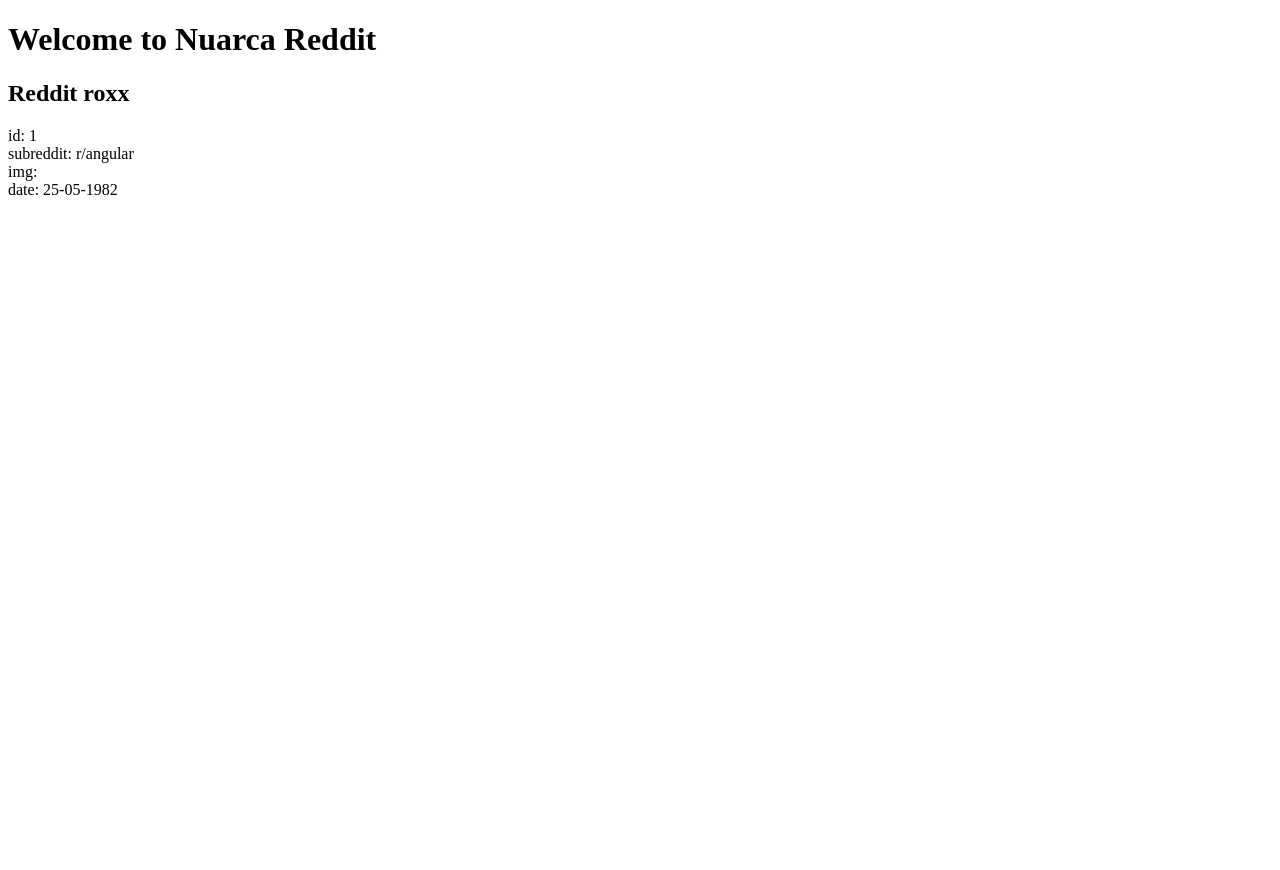
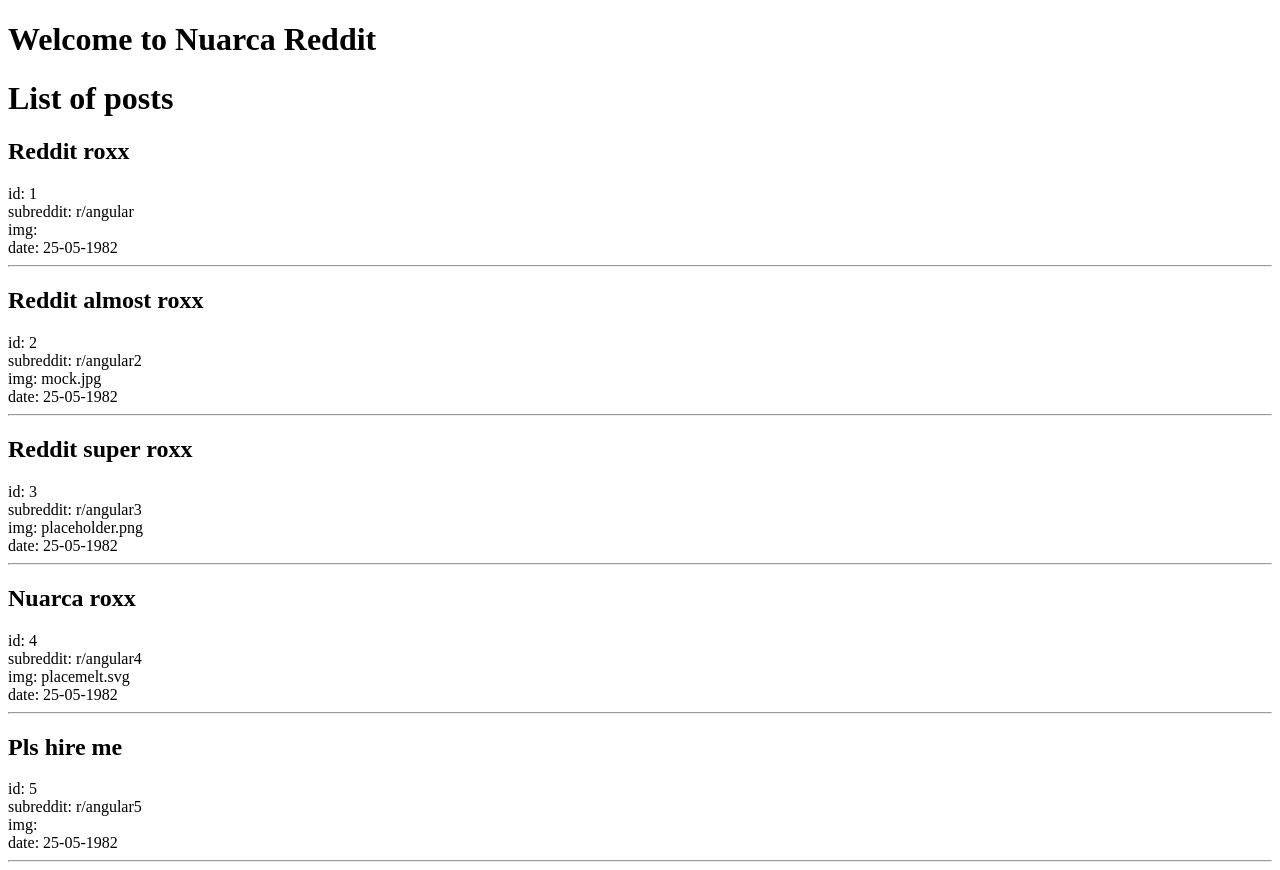
Before and after one commit to Narshe1412/nuarca-reddit, an Angular app: page / in a window 1280 px wide. Before the commit the page ends 800 px from the top, so only its background shows below. Built offline with nearby package versions, Linux system fonts and the light colour scheme.

Commit message:
Post list displays the list of posts

```diff
--- a/src/app/app.module.ts
+++ b/src/app/app.module.ts
@@ -1,5 +1,6 @@
 import { BrowserModule } from '@angular/platform-browser';
 import { NgModule } from '@angular/core';
+import { FormsModule } from '@angular/forms';
 
 import { AppComponent } from './app.component';
 import { PostListComponent } from './post-list/post-list.component';
@@ -10,7 +11,8 @@
     PostListComponent
   ],
   imports: [
-    BrowserModule
+    BrowserModule,
+    FormsModule
   ],
   providers: [],
   bootstrap: [AppComponent]
--- /dev/null
+++ b/src/app/mock-posts.ts
@@ -0,0 +1,39 @@
+import { Post } from './post';
+
+export const POSTS: Post[] = [
+    {
+        id: 1,
+        title: 'Reddit roxx',
+        subreddit: 'r/angular',
+        image: '',
+        creationDate: '25-05-1982'
+      },
+      {
+        id: 2,
+        title: 'Reddit almost roxx',
+        subreddit: 'r/angular2',
+        image: 'mock.jpg',
+        creationDate: '25-05-1982'
+      },
+      {
+        id: 3,
+        title: 'Reddit super roxx',
+        subreddit: 'r/angular3',
+        image: 'placeholder.png',
+        creationDate: '25-05-1982'
+      },
+      {
+        id: 4,
+        title: 'Nuarca roxx',
+        subreddit: 'r/angular4',
+        image: 'placemelt.svg',
+        creationDate: '25-05-1982'
+      },
+      {
+        id: 5,
+        title: 'Pls hire me',
+        subreddit: 'r/angular5',
+        image: '',
+        creationDate: '25-05-1982'
+      }
+]
--- a/src/app/post-list/post-list.component.html
+++ b/src/app/post-list/post-list.component.html
@@ -1,5 +1,9 @@
-<h2>{{post.title}}</h2>
-<div><span>id: </span>{{post.id}}</div>
-<div><span>subreddit: </span>{{post.subreddit}}</div>
-<div>img: {{post.image}}</div>
-<div><span>date: </span>{{post.creationDate}}</div>
+<h1>List of posts</h1>
+<div *ngFor="let post of posts">
+  <h2>{{post.title}}</h2>
+  <div><span>id: </span>{{post.id}}</div>
+  <div><span>subreddit: </span>{{post.subreddit}}</div>
+  <div>img: {{post.image}}</div>
+  <div><span>date: </span>{{post.creationDate}}</div>
+  <hr />
+</div>
--- a/src/app/post-list/post-list.component.ts
+++ b/src/app/post-list/post-list.component.ts
@@ -1,5 +1,6 @@
 import { Component, OnInit } from '@angular/core';
 import { Post } from '../post';
+import { POSTS } from '../mock-posts';
 
 @Component({
   selector: 'app-post-list',
@@ -8,13 +9,7 @@
 })
 export class PostListComponent implements OnInit {
 
-  post: Post =  {
-    id: 1,
-    title: 'Reddit roxx',
-    subreddit: 'r/angular',
-    image: '',
-    creationDate: '25-05-1982'
-  }
+  posts = POSTS;
 
   constructor() { }
 
```
